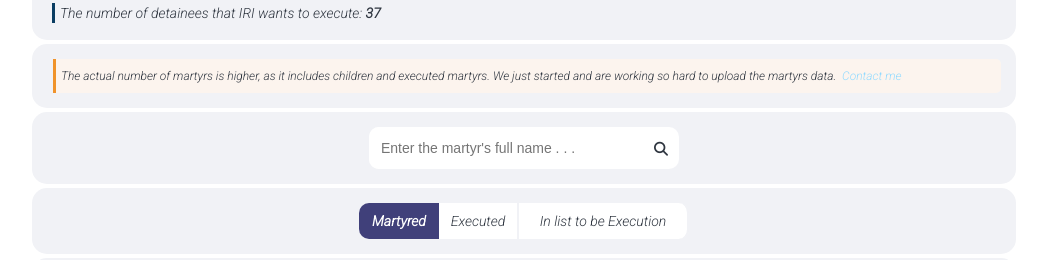
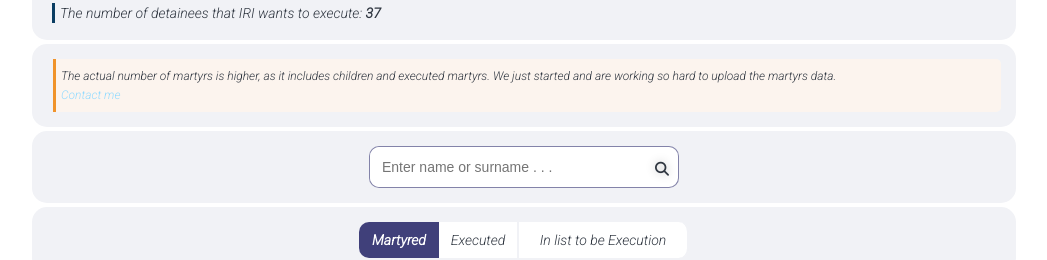
Before and after one commit to Afshin-Karamifar/patriotic-iranians, a Next.js app: page / in a window 1280 px wide. Shown: the part 519-779 px from the top of the page, without its empty margins (116-1163 px from the left). Built offline with nearby package versions, Linux system fonts and the light colour scheme; no server answers; some icons are missing; a web font is replaced by a local one.

Commit message:
update 17 11 dec

```diff
--- a/pages/Filter/Filter.module.css
+++ b/pages/Filter/Filter.module.css
@@ -46,12 +46,15 @@
   width: 310px;
   height: 42px;
   border-radius: 10px;
+  border: 1px solid #40407aa5;
 }
+
 .search,
 .search:focus {
+  margin: 0px;
   border: none;
   width: 280px;
-  height: 42px;
+  height: 40px;
   font-size: 1.4rem;
   background-color: #ffffff;
   border-radius: 10px;
@@ -64,6 +67,7 @@
   font-size: 14px;
   margin-top: 15px;
   margin-left: 5px;
+  text-shadow: 0px 0px 10px rgb(180, 180, 180);
 }
 
 .filter {
--- a/pages/Filter/Filter.tsx
+++ b/pages/Filter/Filter.tsx
@@ -47,7 +47,7 @@ const Filter = ({ martyrs }: { martyrs: Martyr[] }) => {
             ref={searchFilter}
             className={styles.search}
             onChange={() => onChangeHandler(filter)}
-            placeholder={"Enter the martyr's full name . . ."}
+            placeholder={"Enter name or surname . . ."}
           />
           <i
             className={`fa-solid fa-magnifying-glass ${styles.searchIcon}`}
--- a/pages/Menu/Menu.module.css
+++ b/pages/Menu/Menu.module.css
@@ -32,6 +32,8 @@
 }
 
 .contact_me {
+  display: block;
+  margin-top: 5px;
   animation: shareLink 2s infinite;
 }
 
--- a/pages/Menu/Menu.tsx
+++ b/pages/Menu/Menu.tsx
@@ -32,6 +32,7 @@ const Menu = () => {
           The actual number of martyrs is higher, as it includes children and
           executed martyrs. We just started and are working so hard to upload
           the martyrs data.&nbsp;&nbsp;
+          <br />
           <a href="mailto:iran@patrioticiranians.info">
             <span className={styles.contact_me}>Contact me </span>
           </a>
```
